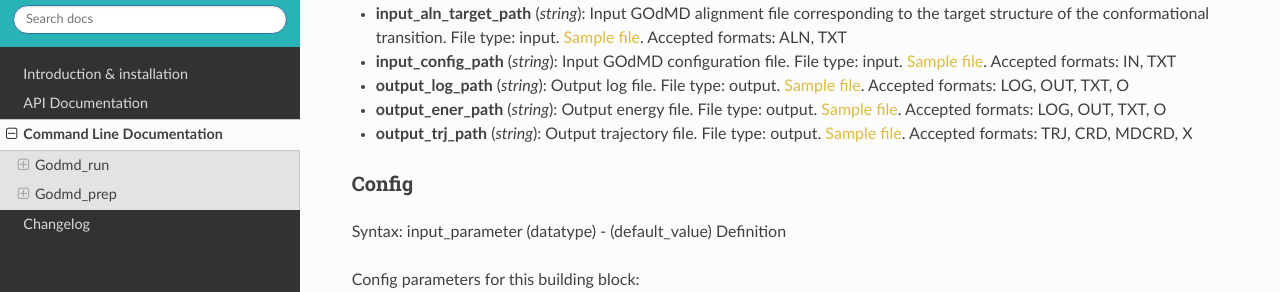
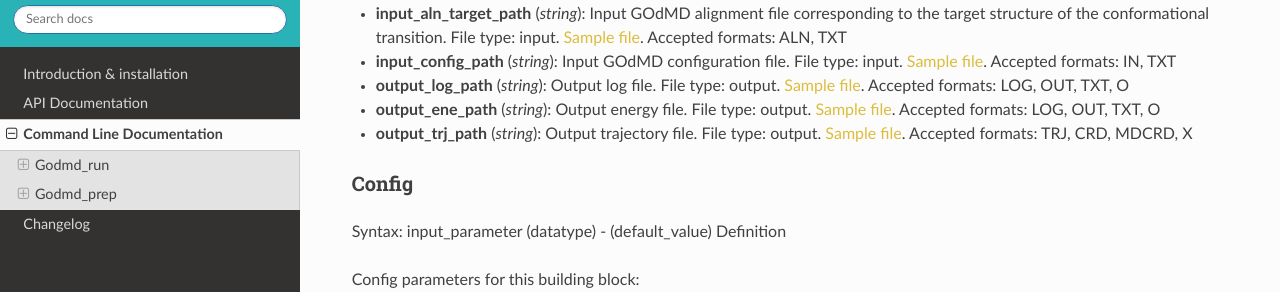
Before and after one commit to bioexcel/biobb_godmd, a Sphinx documentation site: the page built from biobb_godmd/docs/source/command_line.md, in a window 1280 px wide and 900 px high, scrolled down 1168 px. Shown: the part 158-450 px from the top of the window. Built offline with Sphinx 7.4.7 and the Read the Docs theme 2.0.0, drawn with Linux system fonts in a browser that asks for light colours.

Commit message:
input ener file error

````diff
--- a/biobb_godmd/docs/source/command_line.md
+++ b/biobb_godmd/docs/source/command_line.md
@@ -48,7 +48,7 @@
 * **input_aln_target_path** (*string*): Input GOdMD alignment file corresponding to the target structure of the conformational transition. File type: input. [Sample file](https://github.com/bioexcel/biobb_godmd/raw/master/biobb_godmd/test/data/godmd/4ake_A.aln). Accepted formats: ALN, TXT
 * **input_config_path** (*string*): Input GOdMD configuration file. File type: input. [Sample file](https://github.com/bioexcel/biobb_godmd/raw/master/biobb_godmd/test/data/godmd/params.in). Accepted formats: IN, TXT
 * **output_log_path** (*string*): Output log file. File type: output. [Sample file](https://github.com/bioexcel/biobb_godmd/raw/master/biobb_godmd/test/reference/godmd/godmd.log). Accepted formats: LOG, OUT, TXT, O
-* **output_ener_path** (*string*): Output energy file. File type: output. [Sample file](https://github.com/bioexcel/biobb_godmd/raw/master/biobb_godmd/test/reference/godmd/godmd_ene.out). Accepted formats: LOG, OUT, TXT, O
+* **output_ene_path** (*string*): Output energy file. File type: output. [Sample file](https://github.com/bioexcel/biobb_godmd/raw/master/biobb_godmd/test/reference/godmd/godmd_ene.out). Accepted formats: LOG, OUT, TXT, O
 * **output_trj_path** (*string*): Output trajectory file. File type: output. [Sample file](https://github.com/bioexcel/biobb_godmd/raw/master/biobb_godmd/test/reference/godmd/godmd_trj.mdcrd). Accepted formats: TRJ, CRD, MDCRD, X
 ### Config
 Syntax: input_parameter (datatype) - (default_value) Definition
@@ -67,7 +67,7 @@
 ```
 #### Command line
 ```python
-godmd_run --config config_godmd_run.yml --input_pdb_orig_path 1ake_A.pdb --input_pdb_target_path 4ake_A.pdb --input_aln_orig_path 1ake_A.aln --input_aln_target_path 4ake_A.aln --input_config_path params.in --output_log_path godmd.log --output_ener_path godmd_ene.out --output_trj_path godmd_trj.mdcrd
+godmd_run --config config_godmd_run.yml --input_pdb_orig_path 1ake_A.pdb --input_pdb_target_path 4ake_A.pdb --input_aln_orig_path 1ake_A.aln --input_aln_target_path 4ake_A.aln --input_config_path params.in --output_log_path godmd.log --output_ene_path godmd_ene.out --output_trj_path godmd_trj.mdcrd
 ```
 ### JSON
 #### [Common config file](https://github.com/bioexcel/biobb_godmd/blob/master/biobb_godmd/test/data/config/config_godmd_run.json)
@@ -80,7 +80,7 @@
 ```
 #### Command line
 ```python
-godmd_run --config config_godmd_run.json --input_pdb_orig_path 1ake_A.pdb --input_pdb_target_path 4ake_A.pdb --input_aln_orig_path 1ake_A.aln --input_aln_target_path 4ake_A.aln --input_config_path params.in --output_log_path godmd.log --output_ener_path godmd_ene.out --output_trj_path godmd_trj.mdcrd
+godmd_run --config config_godmd_run.json --input_pdb_orig_path 1ake_A.pdb --input_pdb_target_path 4ake_A.pdb --input_aln_orig_path 1ake_A.aln --input_aln_target_path 4ake_A.aln --input_config_path params.in --output_log_path godmd.log --output_ene_path godmd_ene.out --output_trj_path godmd_trj.mdcrd
 ```
 
 ## Godmd_prep
````
Also changed, not shown: 4 other files.
